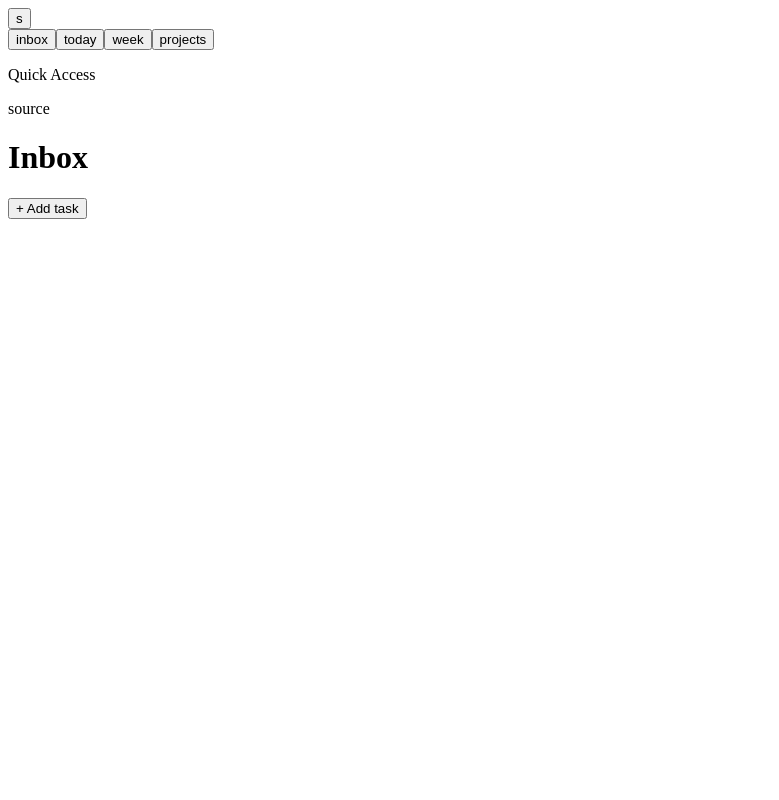
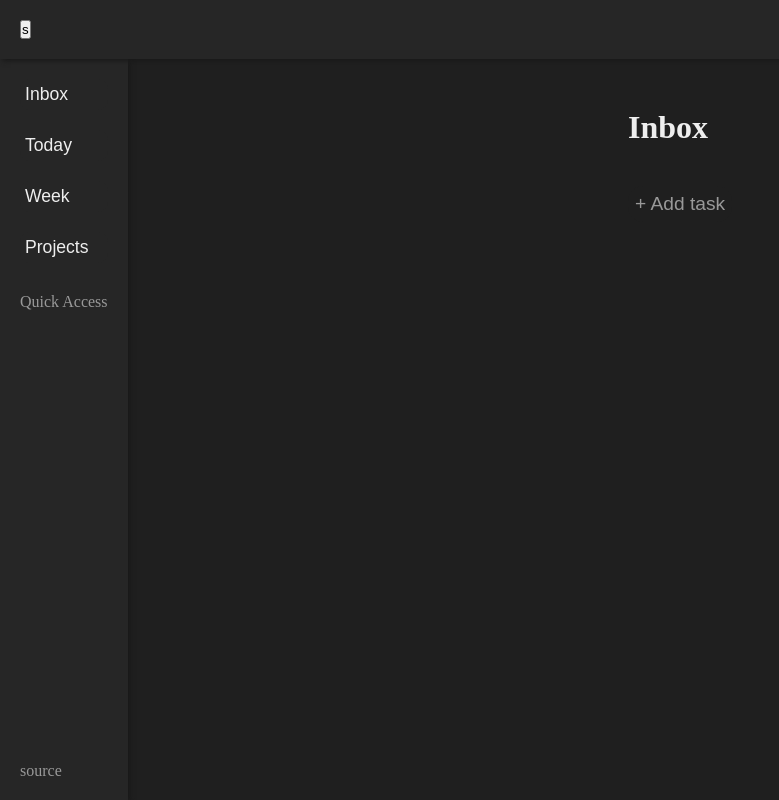
Before and after one commit to sergiogarciiam/todo-list, a website with bundled scripts: page dist/index.html in a window 1280 px wide. Shown: the whole page, without its empty margins (0-779 px from the left). Built offline with nearby package versions, Linux system fonts and the light colour scheme.

Commit message:
Add some style

```diff
--- a/src/assets/styles/global.css
+++ b/src/assets/styles/global.css
@@ -1,3 +1,33 @@
+:root {
+  --background-color: #1f1f1f;
+  --header-color: #262626;
+
+  --letter-color: #eee;
+  --second-letter-color: #999999;
+  --mark-color: #444444;
+  --shadow-color: #191919;
+}
+
+* {
+  box-sizing: border-box;
+  padding: 0;
+  margin: 0;
+}
+
+body {
+  background-color: var(--background-color);
+  color: var(--letter-color);
+}
+
+.page-container {
+  height: 100vh;
+
+  display: grid;
+  grid-template-columns: 1fr 9fr;
+  grid-template-rows: 1fr 15fr;
+  grid-template-areas: "header header" "sidebar main";
+}
+
 .hide {
   display: none;
 }
--- /dev/null
+++ b/src/assets/styles/header.css
@@ -0,0 +1,12 @@
+.header-container {
+  grid-area: header;
+
+  display: flex;
+  justify-content: space-between;
+
+  padding: 20px;
+
+  background-color: var(--header-color);
+  box-shadow: 2px 2px 5px var(--shadow-color);
+  z-index: 1;
+}
--- /dev/null
+++ b/src/assets/styles/main.css
@@ -0,0 +1,27 @@
+main {
+  grid-area: main;
+
+  display: flex;
+  flex-direction: column;
+  align-items: flex-start;
+  gap: 20px;
+
+  margin: 50px 0 0 500px;
+}
+
+.add-task-button {
+  color: var(--second-letter-color);
+  background-color: var(--background-color);
+  border: none;
+  border-radius: 15px;
+
+  padding: 7px;
+  font-size: 1.2rem;
+
+  cursor: pointer;
+}
+
+.add-task-button:hover {
+  border: 1px solid var(--second-letter-color);
+  opacity: 0.5;
+}
--- /dev/null
+++ b/src/assets/styles/sidebar.css
@@ -0,0 +1,53 @@
+.sidebar-container {
+  grid-area: sidebar;
+
+  display: flex;
+  flex-direction: column;
+  gap: 30px;
+
+  padding: 20px;
+
+  background-color: var(--header-color);
+  box-shadow: 2px 2px 5px var(--shadow-color);
+}
+
+.sidebar-buttons-container {
+  display: flex;
+  flex-direction: column;
+  gap: 20px;
+}
+
+.sidebar-buttons-container > button {
+  padding: 5px;
+  text-align: left;
+  font-size: 1.1rem;
+
+  border-radius: 10px;
+  border: none;
+
+  color: var(--letter-color);
+  background-color: var(--header-color);
+
+  cursor: pointer;
+  transition: background-color 300ms;
+}
+
+.sidebar-buttons-container > button:hover {
+  background-color: var(--mark-color);
+}
+
+.quick-access {
+  color: var(--second-letter-color);
+}
+
+.source-link {
+  margin-top: auto;
+
+  color: var(--second-letter-color);
+  text-decoration: none;
+}
+
+.source-link:hover {
+  color: var(--letter-color);
+  text-decoration: underline;
+}
--- a/src/components/inbox.js
+++ b/src/components/inbox.js
@@ -4,13 +4,17 @@ const inboxComponent = (() => {
   const setUp = () => {
     const inboxContainer = document.createElement("main");
     const inboxTitle = document.createElement("h1");
+    const tasksContainer = document.createElement("div");
 
     inboxContainer.classList.add("inbox-container");
 
     inboxTitle.classList.add("inbox-title");
     inboxTitle.textContent = "Inbox";
 
+    tasksContainer.classList.add("tasks-container");
+
     inboxContainer.appendChild(inboxTitle);
+    inboxContainer.appendChild(tasksContainer);
     inboxContainer.appendChild(addNewTaskButton.setUp());
 
     return inboxContainer;
--- a/src/components/mainDisplayController.js
+++ b/src/components/mainDisplayController.js
@@ -1,6 +1,7 @@
 import { headerComponent } from "./header";
 import { sidebarComponent } from "./sidebar";
 import { inboxComponent } from "./inbox";
+import { todayComponent } from "./today";
 
 const mainDisplayController = (() => {
   let pageContainer = null;
@@ -22,12 +23,17 @@ const mainDisplayController = (() => {
     pageContainer.appendChild(inboxComponent.setUp());
   };
 
+  const setToday = () => {
+    removeMain();
+    pageContainer.appendChild(todayComponent.setUp());
+  };
+
   function removeMain() {
     const main = document.querySelector("main");
     main.remove();
   }
 
-  return { setUp, setInbox };
+  return { setUp, setInbox, setToday };
 })();
 
 export { mainDisplayController };
--- a/src/components/newTask.js
+++ b/src/components/newTask.js
@@ -32,6 +32,8 @@ const newTaskComponent = (() => {
     const dueDateSelection = document.createElement("select");
     const prioritySelection = document.createElement("select");
 
+    newTaskFeaturesContainer.classList.add("new-task-features-container");
+
     newTaskFeaturesContainer.appendChild(projectsSelection);
     newTaskFeaturesContainer.appendChild(dueDateSelection);
     newTaskFeaturesContainer.appendChild(prioritySelection);
@@ -49,19 +51,56 @@ const newTaskComponent = (() => {
     const cancelAddTaskButton = document.createElement("button");
     const confirmAddTaskButton = document.createElement("button");
 
+    newTaskButtonsContainer.classList.add("new-task-buttons-container");
+
     cancelAddTaskButton.classList.add("cancel-add-task-button");
     cancelAddTaskButton.textContent = "Cancel";
     cancelAddTaskButton.type = "button";
+    cancelAddTaskButton.addEventListener("click", cancelCreation);
 
     confirmAddTaskButton.classList.add("confirm-add-task-button");
     confirmAddTaskButton.textContent = "Add task";
     confirmAddTaskButton.type = "button";
+    confirmAddTaskButton.addEventListener("click", addTask);
 
     newTaskButtonsContainer.appendChild(cancelAddTaskButton);
-
     newTaskButtonsContainer.appendChild(confirmAddTaskButton);
 
     return newTaskButtonsContainer;
+  }
+
+  function addTask() {
+    const taskContainer = document.createElement("div");
+    const taskCheckboxButton = document.createElement("button");
+    const taskTitle = document.createElement("p");
+    const taskEditButton = document.createElement("button");
+    const taskDeleteButton = document.createElement("button");
+
+    const tasksContainer = document.querySelector(".tasks-container");
+    const inputTaskName = document.querySelector(".input-task-name");
+
+    taskContainer.classList.add("task-container");
+    taskCheckboxButton.classList.add("task-checkbox-button");
+    taskTitle.classList.add("task-title");
+    taskEditButton.classList.add("task-edit");
+    taskDeleteButton.classList.add("task-delete-button");
+
+    taskTitle.textContent = inputTaskName.value;
+
+    taskContainer.appendChild(taskCheckboxButton);
+    taskContainer.appendChild(taskTitle);
+    taskContainer.appendChild(taskEditButton);
+    taskContainer.appendChild(taskDeleteButton);
+
+    tasksContainer.appendChild(taskContainer);
+  }
+
+  function cancelCreation() {
+    const newTask = document.querySelector(".new-task-container");
+    const addTaskButton = document.querySelector(".add-task-button");
+
+    newTask.remove();
+    addTaskButton.classList.remove("hide");
   }
 
   return { setUp };
--- a/src/components/sidebar.js
+++ b/src/components/sidebar.js
@@ -15,14 +15,15 @@ const sidebarComponent = (() => {
   function createSidebarButtonsContainer() {
     const sidebarButtonsContainer = document.createElement("div");
 
-    const inbox = createButton("inbox");
-    const today = createButton("today");
-    const week = createButton("week");
-    const projects = createButton("projects");
+    const inbox = createButton("Inbox");
+    const today = createButton("Today");
+    const week = createButton("Week");
+    const projects = createButton("Projects");
 
     sidebarButtonsContainer.classList.add("sidebar-buttons-container");
 
     inbox.addEventListener("click", mainDisplayController.setInbox);
+    today.addEventListener("click", mainDisplayController.setToday);
     // add events to each button
 
     sidebarButtonsContainer.appendChild(inbox);
@@ -51,6 +52,7 @@ const sidebarComponent = (() => {
     const sourceLink = document.createElement("a");
     sourceLink.classList.add("source-link");
     sourceLink.textContent = "source";
+    sourceLink.href = "https://github.com/sergiogarciiam/todo-list";
 
     return sourceLink;
   }
@@ -58,7 +60,6 @@ const sidebarComponent = (() => {
   function createButton(name) {
     const button = document.createElement("button");
     button.textContent = name;
-    button.classList.add(`${name}-button`);
 
     return button;
   }
--- /dev/null
+++ b/src/components/today.js
@@ -0,0 +1,26 @@
+import { addNewTaskButton } from "./addNewTask";
+
+const todayComponent = (() => {
+  const setUp = () => {
+    const todayContainer = document.createElement("main");
+    const todayTitle = document.createElement("h1");
+    const tasksContainer = document.createElement("div");
+
+    todayContainer.classList.add("today-container");
+
+    todayTitle.classList.add("today-title");
+    todayTitle.textContent = "Today";
+
+    tasksContainer.classList.add("tasks-container");
+
+    todayContainer.appendChild(todayTitle);
+    todayContainer.appendChild(tasksContainer);
+    todayContainer.appendChild(addNewTaskButton.setUp());
+
+    return todayContainer;
+  };
+
+  return { setUp };
+})();
+
+export { todayComponent };
--- a/src/index.js
+++ b/src/index.js
@@ -1,4 +1,7 @@
 import { mainDisplayController } from "./components/mainDisplayController";
 import "./assets/styles/global.css";
+import "./assets/styles/header.css";
+import "./assets/styles/sidebar.css";
+import "./assets/styles/main.css";
 
 mainDisplayController.setUp();
```
Also changed, not shown: dist/index.bundle.js.
